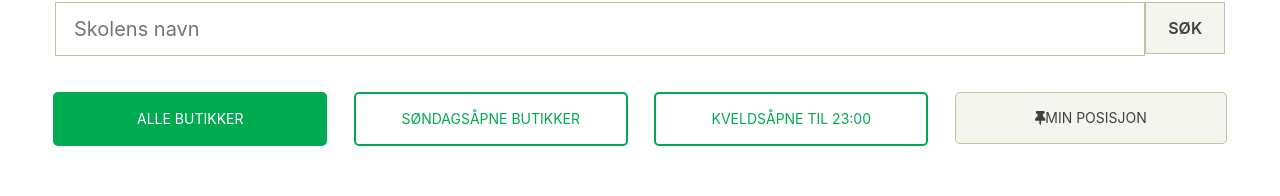
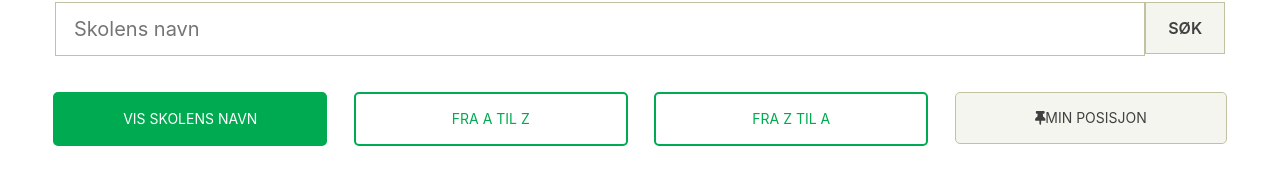
Before and after one commit to wolfzxcv/Search-for-Norwegian-schools, a React (Create React App) app: page / in a window 1280 px wide. Shown: the part 108-304 px from the top of the page. Built offline with nearby package versions, Linux system fonts and the light colour scheme; no server answers.

Commit message:
toggle done

```diff
--- a/src/App.js
+++ b/src/App.js
@@ -1,5 +1,5 @@
 import React  from 'react'
-import SelectProvider from './contexts/SelectContext'
+import SharedProvider from './contexts/SharedContext'
 import GlobalStyle from './theme/globalStyle'
 import { ThemeProvider }  from 'styled-components'
 import theme from './theme/theme'
@@ -14,7 +14,7 @@ import ToTop from './components/ToTop'
 const App = () => {
   return (
   <ThemeProvider theme={theme}>
-    <SelectProvider>
+    <SharedProvider>
 
       <GlobalStyle />
       <a name="top"></a>
@@ -27,7 +27,7 @@ const App = () => {
       <Footer />
       <ToTop />
 
-    </SelectProvider>
+    </SharedProvider>
   </ThemeProvider>
  )
 }
--- a/src/components/FakeButton.js
+++ b/src/components/FakeButton.js
@@ -1,15 +1,18 @@
-import React from 'react'
+import React, {useContext} from 'react'
+import { SharedContext } from '../contexts/SharedContext'
 import styled from 'styled-components'
 import PropTypes from 'prop-types'
 import { FontAwesomeIcon } from '@fortawesome/react-fontawesome'
 import { faThumbtack } from '@fortawesome/free-solid-svg-icons'
 
 const FakeButton = ({className}) => {
+  const {setToggle} = useContext(SharedContext)
+
   return (
     <div className={className}>
-      <div className='button1'>ALLE BUTIKKER</div>
-      <div className='button'>SØNDAGSÅPNE BUTIKKER</div>
-      <div className='button'>KVELDSÅPNE TIL 23:00</div>
+      <div className='button1'>VIS SKOLENS NAVN</div>
+      <div onClick={ () => setToggle(true) } className='button'>FRA A TIL Z</div>
+      <div onClick={ () => setToggle(false) } className='button'>FRA Z TIL A</div>
       <div className='button4'>
       <FontAwesomeIcon icon={faThumbtack} />
       MIN POSISJON</div>
--- a/src/components/Header.js
+++ b/src/components/Header.js
@@ -1,42 +1,42 @@
 import React, { useContext } from 'react'
 import styled from 'styled-components'
-import { SelectContext } from '../contexts/SelectContext'
+import { SharedContext } from '../contexts/SharedContext'
 import PropTypes from 'prop-types'
 import { FontAwesomeIcon } from '@fortawesome/react-fontawesome'
 import { faMapMarkerAlt, faUtensils, faLeaf, faUnlockAlt, faUser, faSearch, faBars } from '@fortawesome/free-solid-svg-icons'
 
 const Header = ({className}) => {
-  const {select} = useContext(SelectContext)
+  const {select} = useContext(SharedContext)
 
   return (
     <header className={className}>
       <div className='title normal'>{select}</div>
 
       <div className='three normal'>
-        <a href="https://www.linkedin.com/in/nien-ying-chou-169604186/" target="_blank">
+        <a href="https://www.linkedin.com/in/nien-ying-chou-169604186/" target="_blank" rel="noopener noreferrer">
         <div className='underline'>
         <FontAwesomeIcon icon={faMapMarkerAlt} />
         LinkedIn</div></a>
 
-        <a href="https://github.com/wolfzxcv" target="_blank">
+        <a href="https://github.com/wolfzxcv" target="_blank" rel="noopener noreferrer">
         <div>
         <FontAwesomeIcon icon={faUtensils} />
         GitHub</div></a>
 
-        <a href="https://codepen.io/nienyingchou/" target="_blank">
+        <a href="https://codepen.io/nienyingchou/" target="_blank" rel="noopener noreferrer">
         <div>
         <FontAwesomeIcon icon={faLeaf} />
         CodePen</div></a>
       </div>
 
       <div className='member small'>
-        <a href="https://www.youtube.com/user/wolfzxcvb/videos?view_as=subscriber" target="_blank">
+        <a href="https://www.youtube.com/user/wolfzxcvb/videos?view_as=subscriber" target="_blank" rel="noopener noreferrer">
         <div>
         <FontAwesomeIcon icon={faUnlockAlt} />
         <span>Logg  inn</span>
         </div></a>
 
-        <a href="https://www.youtube.com/user/naomichou/videos?view_as=subscriber" target="_blank">
+        <a href="https://www.youtube.com/user/naomichou/videos?view_as=subscriber" target="_blank" rel="noopener noreferrer">
         <div>
         <FontAwesomeIcon icon={faUser} />
         <span>Bli  Norge  PLUSS-kunde</span>
@@ -45,12 +45,12 @@ const Header = ({className}) => {
       </div>
 
       <div className='green normal'>
-        <a href="https://www.facebook.com/wolfzxcv" target="_blank">
+        <a href="https://www.facebook.com/wolfzxcv" target="_blank" rel="noopener noreferrer">
         <div>
         <FontAwesomeIcon icon={faSearch} />
         </div></a>
 
-        <a href="https://www.instagram.com/nienyingchou/" target="_blank">
+        <a href="https://www.instagram.com/nienyingchou/" target="_blank" rel="noopener noreferrer">
         <div>
         <FontAwesomeIcon icon={faBars} />
         </div></a>
--- a/src/components/Left.js
+++ b/src/components/Left.js
@@ -1,11 +1,6 @@
 import React from 'react'
 import styled from 'styled-components'
 import PropTypes from 'prop-types'
-
-const borderGray = '#C2C2A3'
-const black = '#404040'
-const backgroundGray = '#F5F5EF'
-
 
 const Left = ({className, select, value, handleChange}) => {
   return (
@@ -23,25 +18,25 @@ Left.propTypes = {
 const StyledLeft = styled(Left)`
  height: 52px;
  padding: 0 10px;
- border-top: 1px solid ${borderGray};
+ border-top: 1px solid ${props => props.theme.colors.borderGray};
  display: flex;
  justify-content: space-between;
  font-weight: 600;
  font-size: 18px;
  &:hover{
-  background-color: ${backgroundGray};
+  background-color: ${props => props.theme.colors.backgroundGray};
   cursor: pointer;
  }
 
 .select{
-  color: ${black};
+  color: ${props => props.theme.colors.black};
   display: flex;
   justify-items: center;
   align-items: center;
 }
 
 .arrow{
-  color: ${borderGray};
+  color: ${props => props.theme.colors.borderGray};
   display: flex;
   justify-items: center;
   align-items: center;
--- a/src/components/List.js
+++ b/src/components/List.js
@@ -2,10 +2,8 @@ import React from 'react'
 import styled from 'styled-components'
 import PropTypes from 'prop-types'
 
-const black = '#404040'
+const List = ({className, countyName, fullname, email, character, type, basic}) => {
 
-
-const List = ({className, id, countyName, fullname, email, character, type, basic}) => {
   return (
     <div className={className}>
 
@@ -35,7 +33,7 @@ const StyledList = styled(List)`
   box-shadow: 0 2px 3px 3px rgba(0,0,0,0.20);
   background-color: #FFFFF0;
   font-size: 16px;
-  color: ${black};
+  color: ${props => props.theme.colors.black};
   line-height: 1.5;
 
 .countyName{
--- a/src/components/MainContent.js
+++ b/src/components/MainContent.js
@@ -1,14 +1,15 @@
 import React, { useState, useEffect, useContext } from 'react'
 import styled from 'styled-components'
 import PropTypes from 'prop-types'
-import { SelectContext } from '../contexts/SelectContext'
+import { SharedContext } from '../contexts/SharedContext'
 import Left from './Left'
 import List from './List'
 
 const MainContent = ({className}) => {
   const [data, setData] = useState([])
   const [county, setCounty] = useState([])
-  const {select, setSelect} = useContext(SelectContext)
+  const {select, setSelect} = useContext(SharedContext)
+  const {toggle} = useContext(SharedContext)
 
   useEffect( () =>{
     async function fetchData(){
@@ -42,8 +43,14 @@ const MainContent = ({className}) => {
   const getCounty = Object.keys(filterCountyList).sort()
 
   //print out each county's school info
-  const resultArr = mergeData.filter( x=> select.includes(x.Navn))
+
+  let resultArr
+  if(toggle){
+  resultArr = mergeData.filter( x=> select.includes(x.Navn)).sort( (a,b)=> (a.FulltNavn.localeCompare(b.FulltNavn)) )
   console.log(resultArr)
+  }else{
+  resultArr = mergeData.filter( x=> select.includes(x.Navn)).sort( (a,b)=> (b.FulltNavn.localeCompare(a.FulltNavn)) )
+  }
 
   //when choose(click) the county name, chaging the filter condition(so triger the resultArr, render the list)
   const handleChange = value =>{ setSelect(value) }
--- a/src/contexts/SelectContext.js
+++ /dev/null
@@ -1,16 +0,0 @@
-import React, { useState, createContext, useMemo } from 'react';
-
-export const SelectContext = createContext();
-
-export default props => {
-  const [select, setSelect] = useState('Choose a county from left hand nav bar')
-
-  const value = useMemo(() => {
-    return {
-      select,
-      setSelect
-    };
-  }, [select]);
-
-  return <SelectContext.Provider value={value} {...props} />;
-};
--- /dev/null
+++ b/src/contexts/SharedContext.js
@@ -0,0 +1,20 @@
+import React, { useState, createContext, useMemo } from 'react';
+
+export const SharedContext = createContext();
+
+export default props => {
+  const [select, setSelect] = useState('Choose a county from left hand nav bar')
+  const [toggle, setToggle] = useState(true)
+
+  const value = {select, setSelect, toggle, setToggle}
+
+  // const value = useMemo(() => {
+  //   return {
+  //     select,
+  //     setSelect,
+
+  //   };
+  // }, [select]);
+
+  return <SharedContext.Provider value={value} {...props} />;
+};
```
